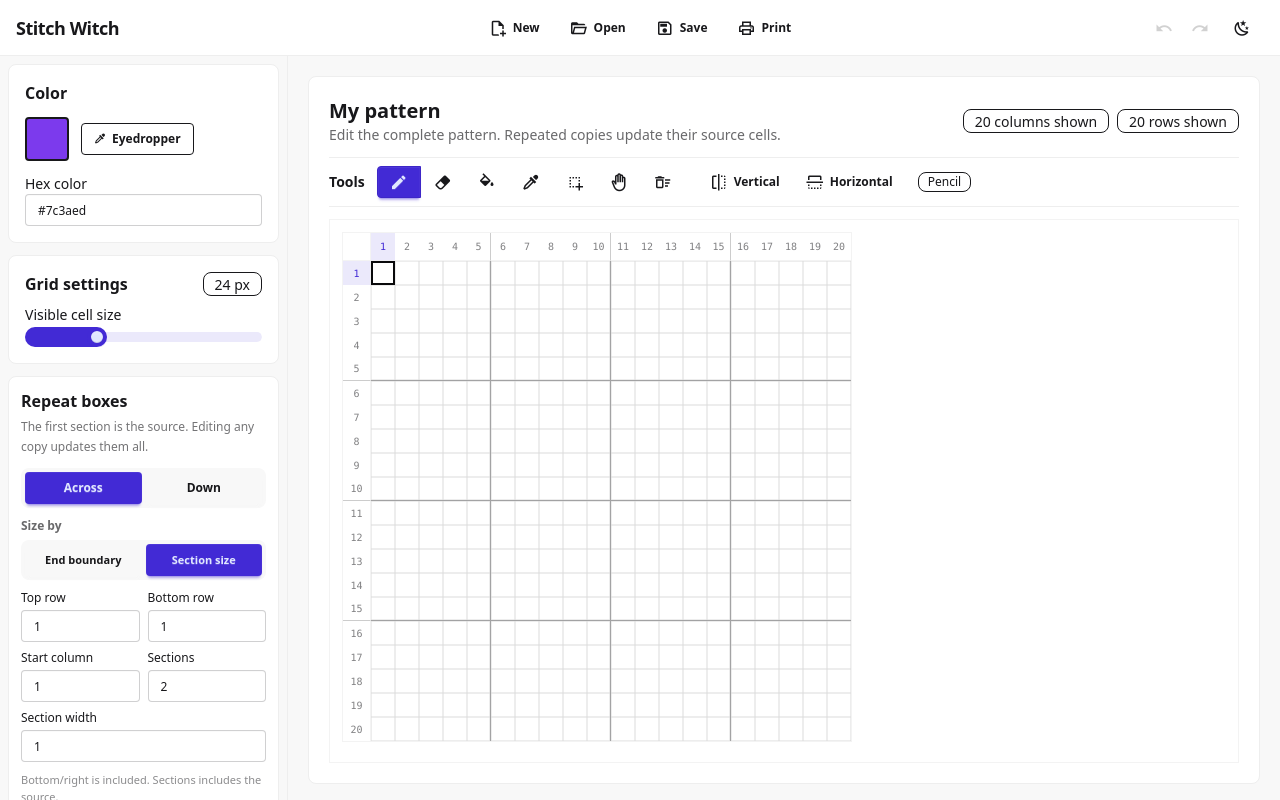
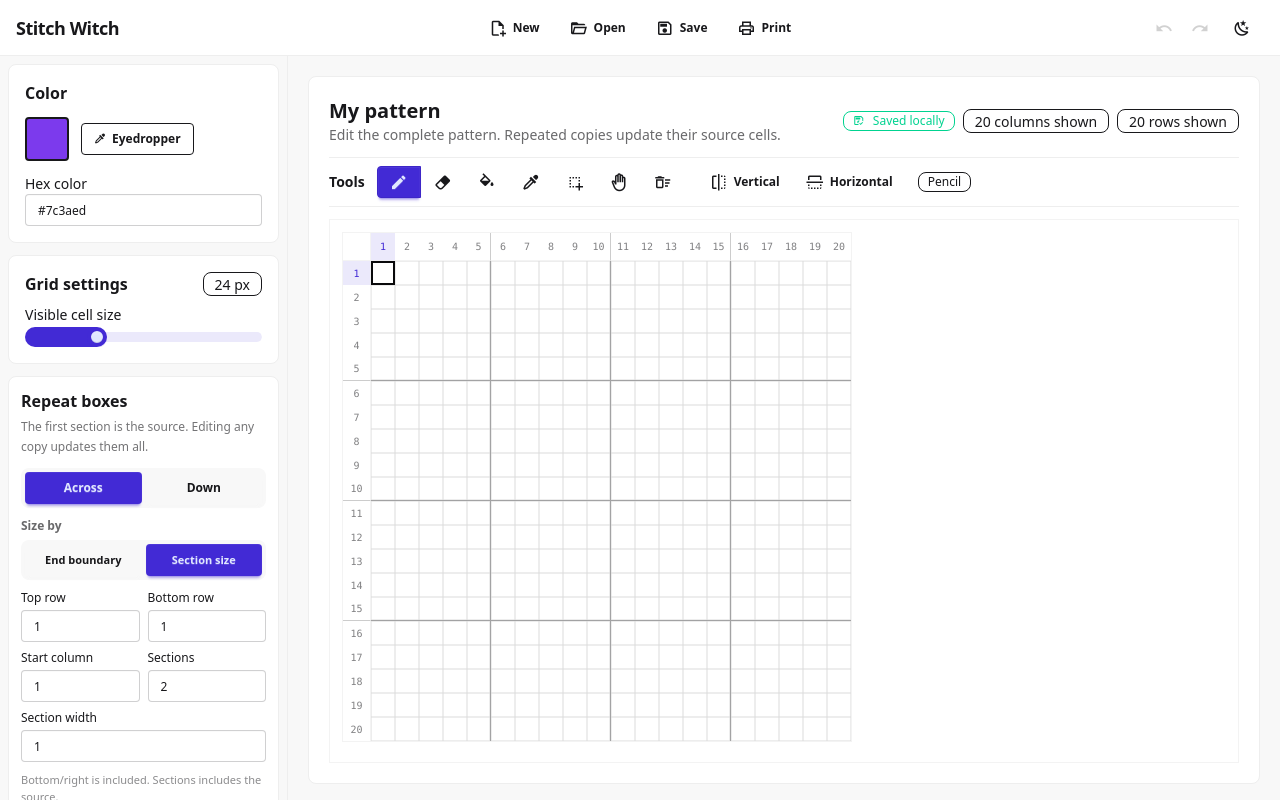
Before and after one commit to carinaruut/stitchwitch, a Vue app: page / in a window 1280 px wide. Shown: the top 800 px of the page. Built offline with nearby package versions, Linux system fonts and the light colour scheme.

Commit message:
add local design save

```diff
--- a/src/App.vue
+++ b/src/App.vue
@@ -1,5 +1,5 @@
 <script setup lang="ts">
-import { computed, onBeforeUnmount, onMounted, ref } from 'vue'
+import { computed, onBeforeUnmount, onMounted, ref, watch } from 'vue'
 import TopNavbar from './components/TopNavbar.vue'
 import SettingsPanel from './components/SettingsPanel.vue'
 import DrawingTools from './components/DrawingTools.vue'
@@ -189,8 +189,30 @@ function handleSelectionShortcuts(event: KeyboardEvent) {
   }
 }
 
-onMounted(() => window.addEventListener('keydown', handleSelectionShortcuts))
-onBeforeUnmount(() => window.removeEventListener('keydown', handleSelectionShortcuts))
+function flushHiddenProject() {
+  if (document.visibilityState === 'hidden') pattern.flushAutosave()
+}
+
+let autosaveErrorNotified = false
+watch(pattern.autosaveStatus, (status) => {
+  if (status === 'error' && !autosaveErrorNotified) {
+    autosaveErrorNotified = true
+    notify('Local backup failed. Download the project to avoid losing changes.', 'error', 7000)
+  }
+})
+
+onMounted(() => {
+  window.addEventListener('keydown', handleSelectionShortcuts)
+  window.addEventListener('pagehide', pattern.flushAutosave)
+  document.addEventListener('visibilitychange', flushHiddenProject)
+  if (pattern.restoredAutosave.value) notify('Recovered your locally saved pattern.', 'success')
+})
+onBeforeUnmount(() => {
+  pattern.flushAutosave()
+  window.removeEventListener('keydown', handleSelectionShortcuts)
+  window.removeEventListener('pagehide', pattern.flushAutosave)
+  document.removeEventListener('visibilitychange', flushHiddenProject)
+})
 </script>
 
 <template>
@@ -221,7 +243,11 @@ onBeforeUnmount(() => window.removeEventListener('keydown', handleSelectionShort
                   <h1 class="text-xl font-bold">{{ pattern.project.value.name }}</h1>
                   <p class="text-sm text-base-content/65">Edit the complete pattern. Repeated copies update their source cells.</p>
                 </div>
-                <div class="flex gap-2">
+                <div class="flex flex-wrap items-center justify-end gap-2">
+                  <span class="badge badge-sm" :class="pattern.autosaveStatus.value === 'error' ? 'badge-error' : pattern.autosaveStatus.value === 'saving' ? 'badge-ghost' : 'badge-success badge-outline'">
+                    <span class="mdi" :class="pattern.autosaveStatus.value === 'error' ? 'mdi-alert-circle-outline' : pattern.autosaveStatus.value === 'saving' ? 'mdi-loading mdi-spin' : 'mdi-content-save-check-outline'" aria-hidden="true"></span>
+                    {{ pattern.autosaveStatus.value === 'error' ? 'Backup failed' : pattern.autosaveStatus.value === 'saving' ? 'Saving locally' : 'Saved locally' }}
+                  </span>
                   <span class="badge badge-outline">{{ renderedPattern.cells[0].length }} columns shown</span>
                   <span class="badge badge-outline">{{ renderedPattern.cells.length }} rows shown</span>
                 </div>
--- a/src/components/SettingsPanel.vue
+++ b/src/components/SettingsPanel.vue
@@ -81,7 +81,7 @@ defineEmits<{
       <input type="checkbox" />
       <div class="collapse-title text-sm font-medium">About local storage</div>
       <div class="collapse-content text-sm text-base-content/70">
-        <p>Your theme and recent colors stay in this browser. Browser data can be deleted, so download project files for reliable saving.</p>
+        <p>Your current pattern, theme, and recent colors are saved in this browser. Browser data can still be deleted, so download project files for a durable backup.</p>
       </div>
     </div>
   </div>
--- a/src/composables/usePattern.ts
+++ b/src/composables/usePattern.ts
@@ -2,7 +2,10 @@ import { computed, ref, watch } from 'vue'
 import type { DrawingTool, GridSelection, PatternGrid, PatternProject, RepeatBox, RepeatBoxInput } from '../types/pattern'
 import { addColumn, addRow, boxesOverlap, cloneGrid, createGrid, ensureGridSize, removeColumn, removeRow, renderGrid, sourceCellFor, synchronizeRepeatBox } from '../utils/grid'
 import { normalizeColor } from '../utils/colors'
+import { asPatternProject } from '../utils/validation'
 import { useHistory } from './useHistory'
+
+const AUTOSAVE_KEY = 'stitch-project-autosave'
 
 const DEFAULT_PROJECT: PatternProject = {
   format: 'stitch-pattern',
@@ -19,7 +22,27 @@ const DEFAULT_PROJECT: PatternProject = {
 }
 
 export function usePattern() {
-  const project = ref<PatternProject>({ ...DEFAULT_PROJECT, repeatBoxes: [], cells: cloneGrid(DEFAULT_PROJECT.cells) })
+  let initialProject = DEFAULT_PROJECT
+  let recovered = false
+  try {
+    const savedProject = localStorage.getItem(AUTOSAVE_KEY)
+    if (savedProject) {
+      initialProject = asPatternProject(JSON.parse(savedProject))
+      recovered = true
+    }
+  } catch {
+    try {
+      localStorage.removeItem(AUTOSAVE_KEY)
+    } catch {
+      // Storage can be unavailable in restricted browser contexts.
+    }
+  }
+
+  const project = ref<PatternProject>({
+    ...initialProject,
+    repeatBoxes: initialProject.repeatBoxes.map((box) => ({ ...box })),
+    cells: cloneGrid(initialProject.cells),
+  })
   const tool = ref<DrawingTool>('pencil')
   const selectedRow = ref(0)
   const selectedColumn = ref(0)
@@ -42,6 +65,10 @@ export function usePattern() {
       : [],
   )
   const history = useHistory()
+  const restoredAutosave = ref(recovered)
+  const autosaveStatus = ref<'saving' | 'saved' | 'error'>('saving')
+  const lastSavedAt = ref<number | null>(recovered ? Date.now() : null)
+  let autosaveTimer: ReturnType<typeof setTimeout> | null = null
 
   watch(
     () => project.value.cells,
@@ -51,6 +78,32 @@ export function usePattern() {
     },
     { immediate: true },
   )
+
+  function flushAutosave() {
+    if (autosaveTimer) clearTimeout(autosaveTimer)
+    autosaveTimer = null
+    try {
+      const snapshot = {
+        ...project.value,
+        rows: project.value.cells.length,
+        columns: project.value.cells[0].length,
+      }
+      localStorage.setItem(AUTOSAVE_KEY, JSON.stringify(snapshot))
+      autosaveStatus.value = 'saved'
+      lastSavedAt.value = Date.now()
+    } catch {
+      autosaveStatus.value = 'error'
+    }
+  }
+
+  function scheduleAutosave() {
+    autosaveStatus.value = 'saving'
+    if (autosaveTimer) clearTimeout(autosaveTimer)
+    autosaveTimer = setTimeout(flushAutosave, 300)
+  }
+
+  watch(project, scheduleAutosave, { deep: true })
+  scheduleAutosave()
 
   function persistColors() {
     localStorage.setItem('stitch-selected-color', selectedColor.value)
@@ -507,6 +560,9 @@ export function usePattern() {
     mirrorVertical,
     selectedColor,
     recentColors,
+    restoredAutosave,
+    autosaveStatus,
+    lastSavedAt,
     rowCount: computed(() => project.value.cells.length),
     columnCount: computed(() => project.value.cells[0].length),
     hasColoredCells: computed(() => project.value.cells.some((row) => row.some((color) => color !== project.value.backgroundColor))),
@@ -528,6 +584,7 @@ export function usePattern() {
     eraseColumn,
     deleteSelectedColumn,
     clearGrid,
+    flushAutosave,
     setSelection,
     clearSelection: () => { selection.value = null },
     copySelection,
```
